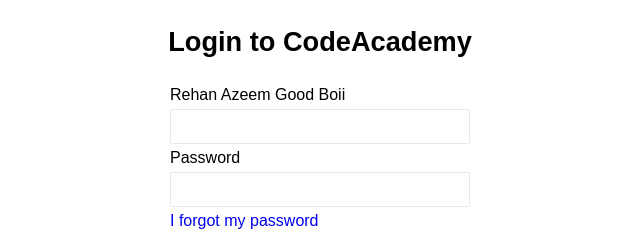
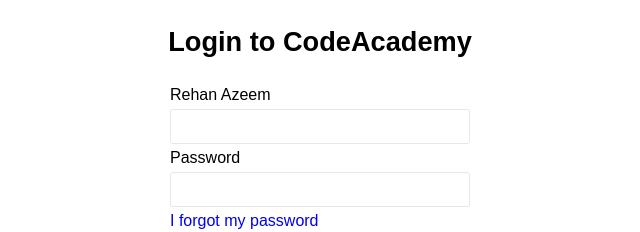
Before and after one commit to rehanazeem/Basic_Landing_Page, a plain HTML site: page index.html in a window 1280 px wide. Shown: the top 232 px of the page, 320-960 px from the left. Drawn offline with Linux system fonts and the light colour scheme.

Commit message:
Update index.html

```diff
--- a/index.html
+++ b/index.html
@@ -89,7 +89,7 @@
       <h1>Login to CodeAcademy</h1>
     </div>
     <div class="labels">
-        <label for="email" class="lab">Rehan Azeem Good Boii</label><br>
+        <label for="email" class="lab">Rehan Azeem</label><br>
         <input type="text" name="Username" id="email" class="in"><br>
         <label for="pass" class="lab">Password</label><br>
         <input type="text" name="Password" id="pass" class="in"><br>
```
